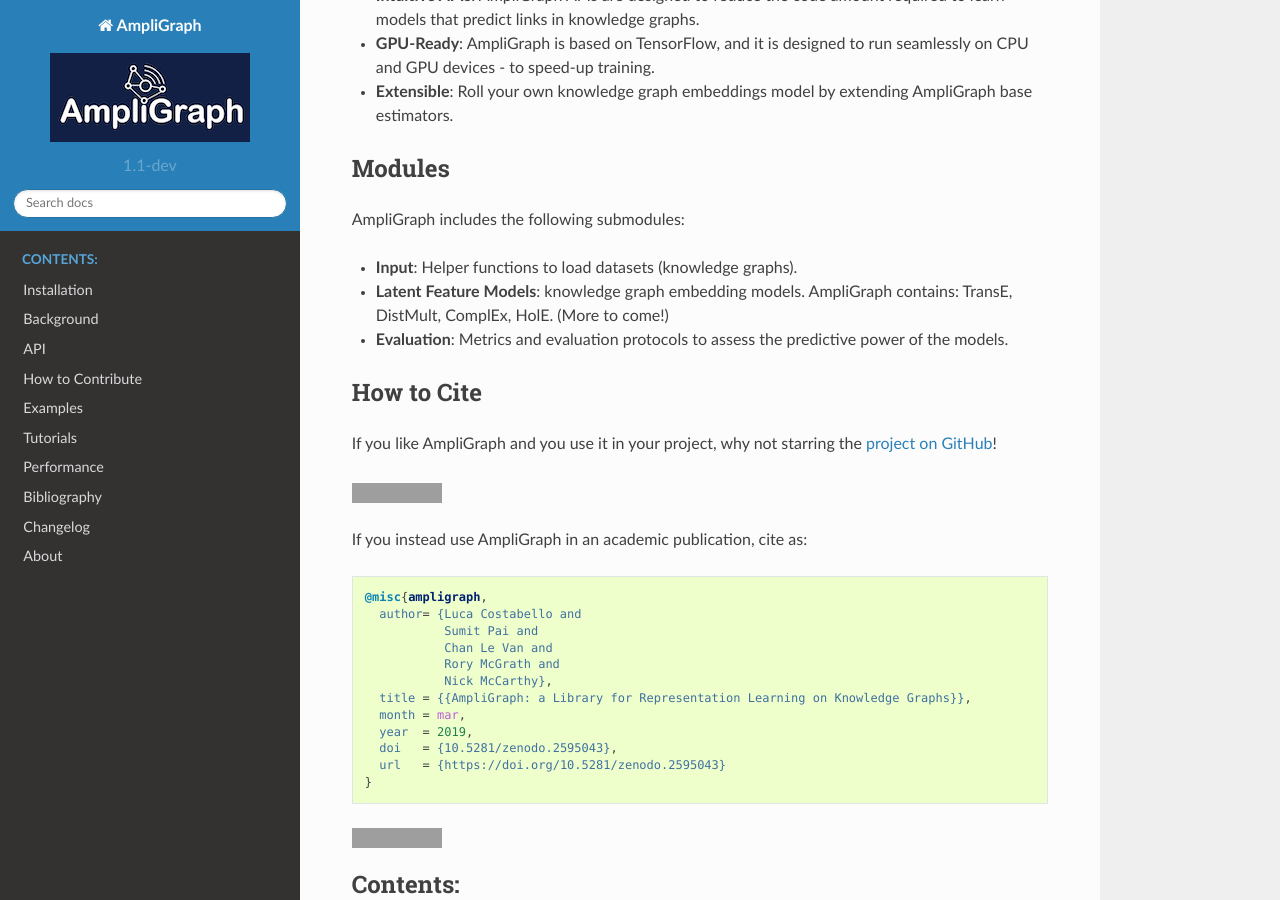
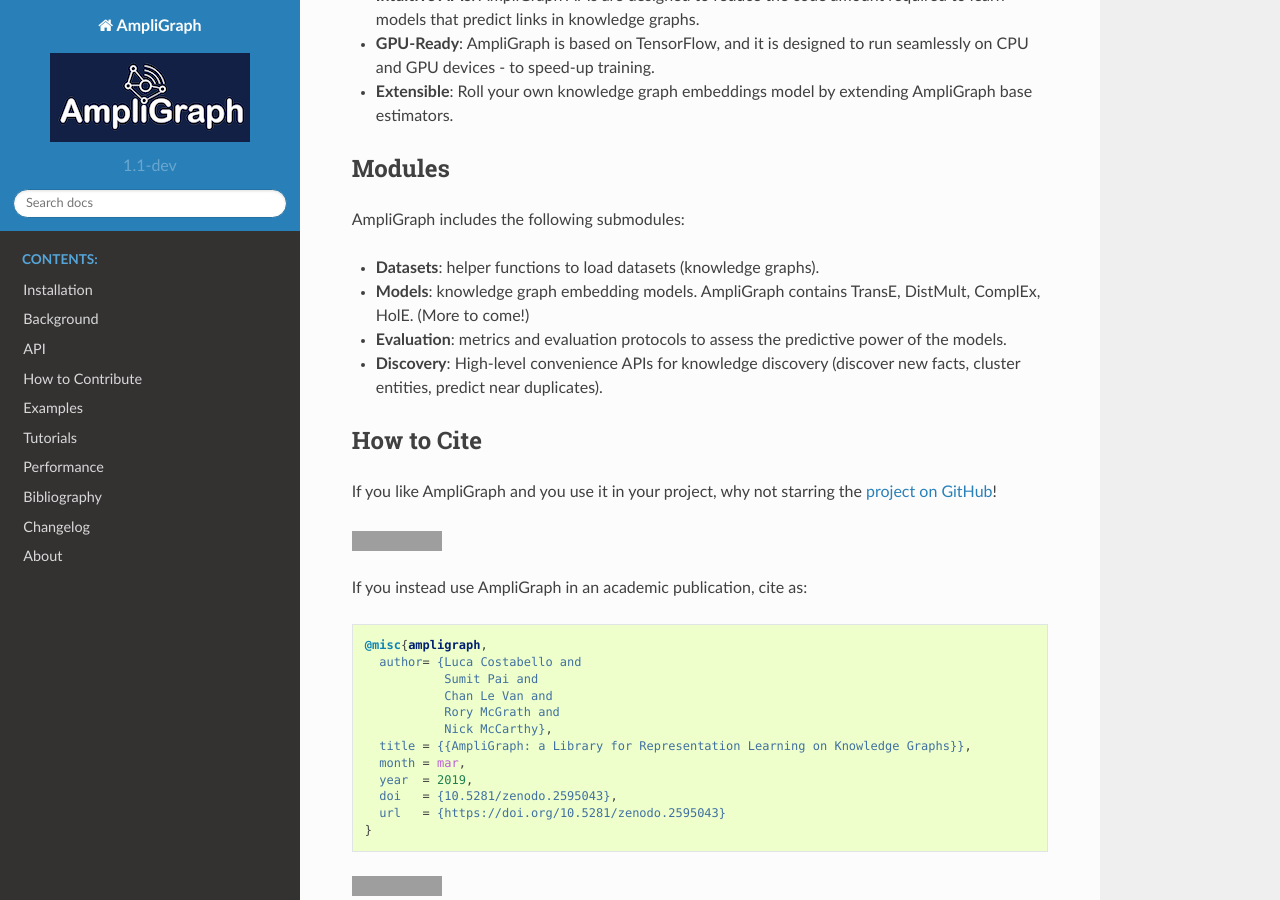
Before and after one commit to Accenture/AmpliGraph, a Sphinx documentation site: the page built from docs/index.rst, in a window 1280 px wide and 900 px high, scrolled down 1669 px. Built offline with Sphinx 7.4.7 and the Read the Docs theme 2.0.0, drawn with Linux system fonts in a browser that asks for light colours; the version number is read from the project's files by our own code; grey boxes are pictures that could not be loaded.

Commit message:
Amended submodules list in docs

```diff
--- a/docs/index.rst
+++ b/docs/index.rst
@@ -58,9 +58,10 @@
 
 AmpliGraph includes the following submodules:
 
-* **Input**: Helper functions to load datasets (knowledge graphs).
-* **Latent Feature Models**: knowledge graph embedding models. AmpliGraph contains: TransE, DistMult, ComplEx, HolE. (More to come!)
-* **Evaluation**: Metrics and evaluation protocols to assess the predictive power of the models.
+* **Datasets**: helper functions to load datasets (knowledge graphs).
+* **Models**: knowledge graph embedding models. AmpliGraph contains TransE, DistMult, ComplEx, HolE. (More to come!)
+* **Evaluation**: metrics and evaluation protocols to assess the predictive power of the models.
+* **Discovery**: High-level convenience APIs for knowledge discovery (discover new facts, cluster entities, predict near duplicates).
 
 
 How to Cite
```
Also changed, not shown: README.md (+4 -4 lines).
